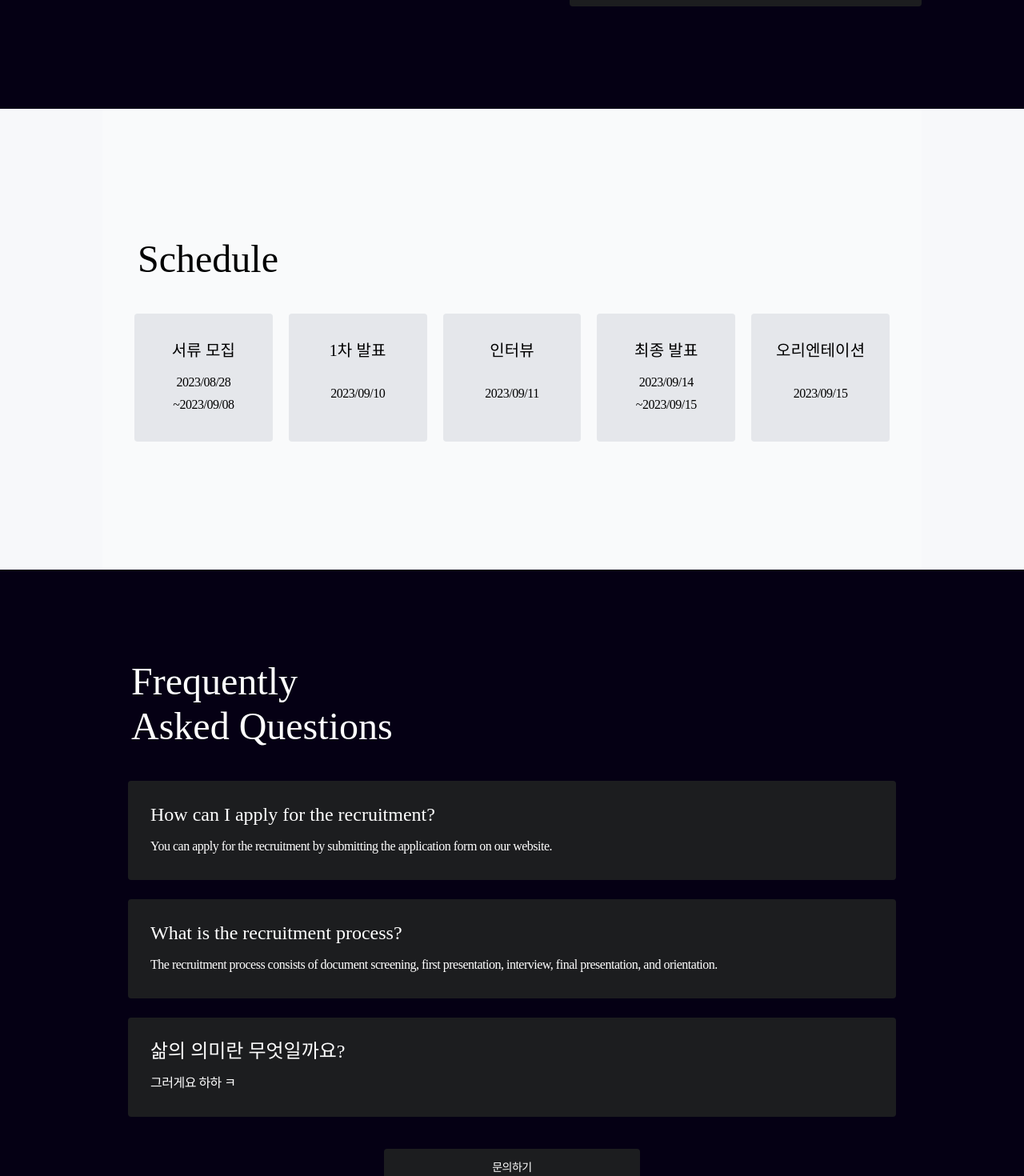
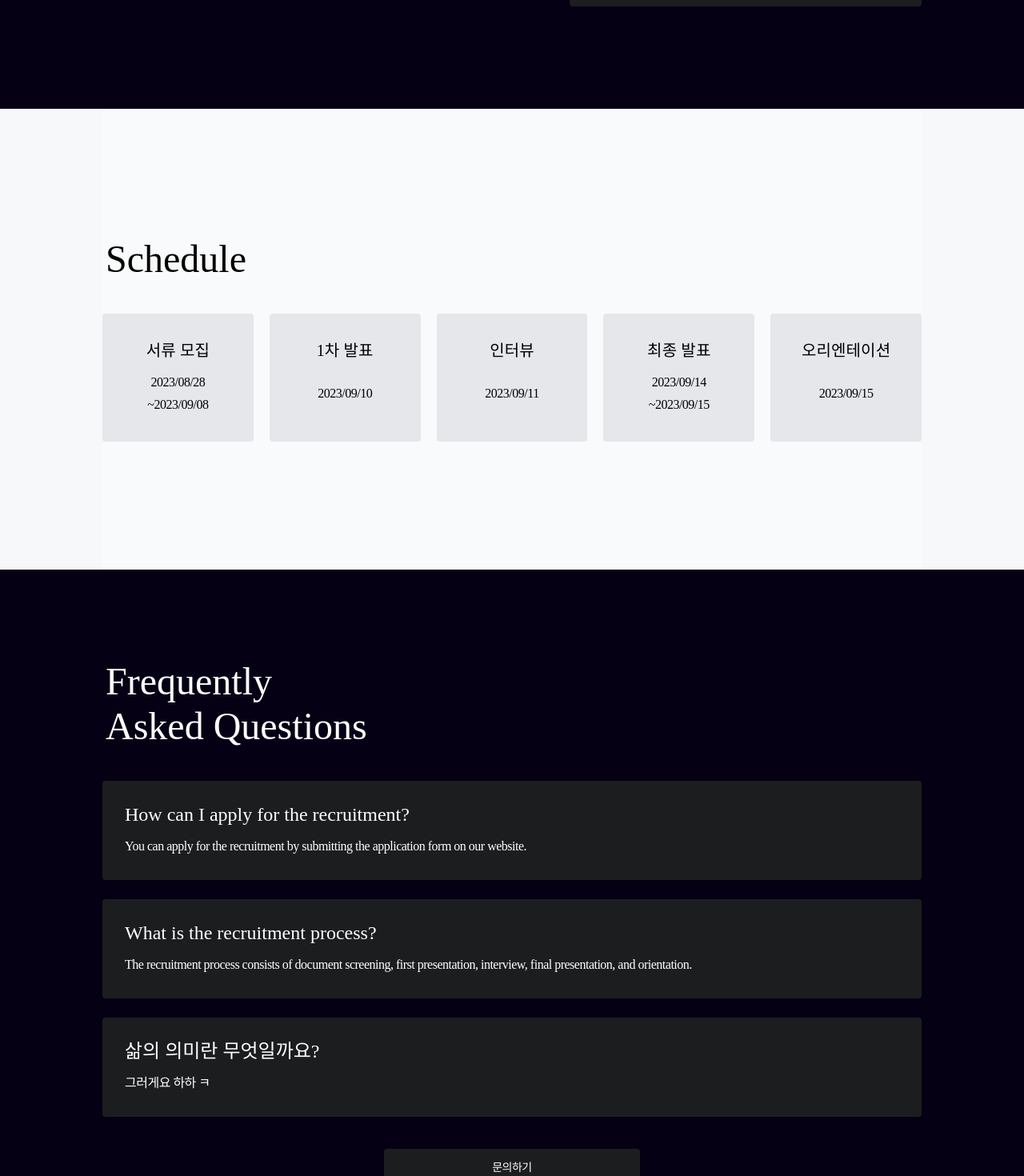
Before and after one commit to GDSC-DGU/gdsc-dgu, a Next.js app: page /recruit in a window 1280 px wide. Shown: the part 2540-4010 px from the top of the page at 80% size. Built offline with nearby package versions, Linux system fonts and the light colour scheme; a web font is replaced by a local one.

Commit message:
💄Design: FAQ,Schedule Paading #35

```diff
--- a/src/components/recruit/faq/RecruitFaq.tsx
+++ b/src/components/recruit/faq/RecruitFaq.tsx
@@ -4,7 +4,7 @@ import Link from 'next/link';
 
 const RecruitFaq = () => {
   return (
-    <section className="w-full px-10 py-28 flex-col justify-start items-center gap-32 inline-flex">
+    <section className="w-full py-28 flex-col justify-start items-center gap-32 inline-flex">
       <div className="w-4/5 mx-auto my-0 flex-col justify-start items-center gap-10 flex">
         <div className="self-stretch flex-col justify-start items-start flex">
           {/* title */}
--- a/src/components/recruit/schedule/RecruitSchedule.tsx
+++ b/src/components/recruit/schedule/RecruitSchedule.tsx
@@ -5,7 +5,7 @@ const RecruitSchedule = () => {
   return (
     // <section className="grid  desktop:grid-cols-4 tablet:grid-cols-2  grid-cols-1 gap-x-8 gap-y-8">
     <section className="w-full bg-[#F7F8FA] flex-col justify-start items-center gap-2.5 inline-flex">
-      <div className="w-4/5 px-10 py-40 bg-gray-50">
+      <div className="w-4/5 py-40 bg-gray-50">
         <div className="flex-col items-center gap-2.5 flex">
           <div className="self-stretch flex-col flex">
             <div className="px-1 pb-10">
```
